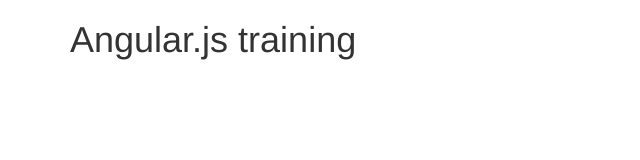
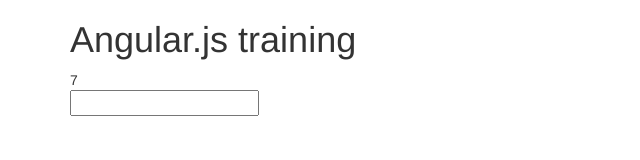
Before and after one commit to jbpros/fidelity-angularjs-training, a website: page public/index.html in a window 1280 px wide. Shown: the whole page, without its empty margins (0-640 px from the left). Drawn offline with nearby package versions, Linux system fonts and the light colour scheme.

Commit message:
Bindings
This demonstrates how to use bindings and interpolation in a simplistic angular
app.

```diff
--- a/public/index.html
+++ b/public/index.html
@@ -13,6 +13,12 @@
   <body>
     <div class="container">
       <h1>Angular.js training</h1>
+
+      <div ng-app="">
+        <div>{{ 2 + 5 }}</div>
+        <div><input ng-model="data.message"></div>
+        <div class="{{ data.message }}">{{ data.message }}</div>
+      </div>
     </div>
   </body>
 </html>
```
